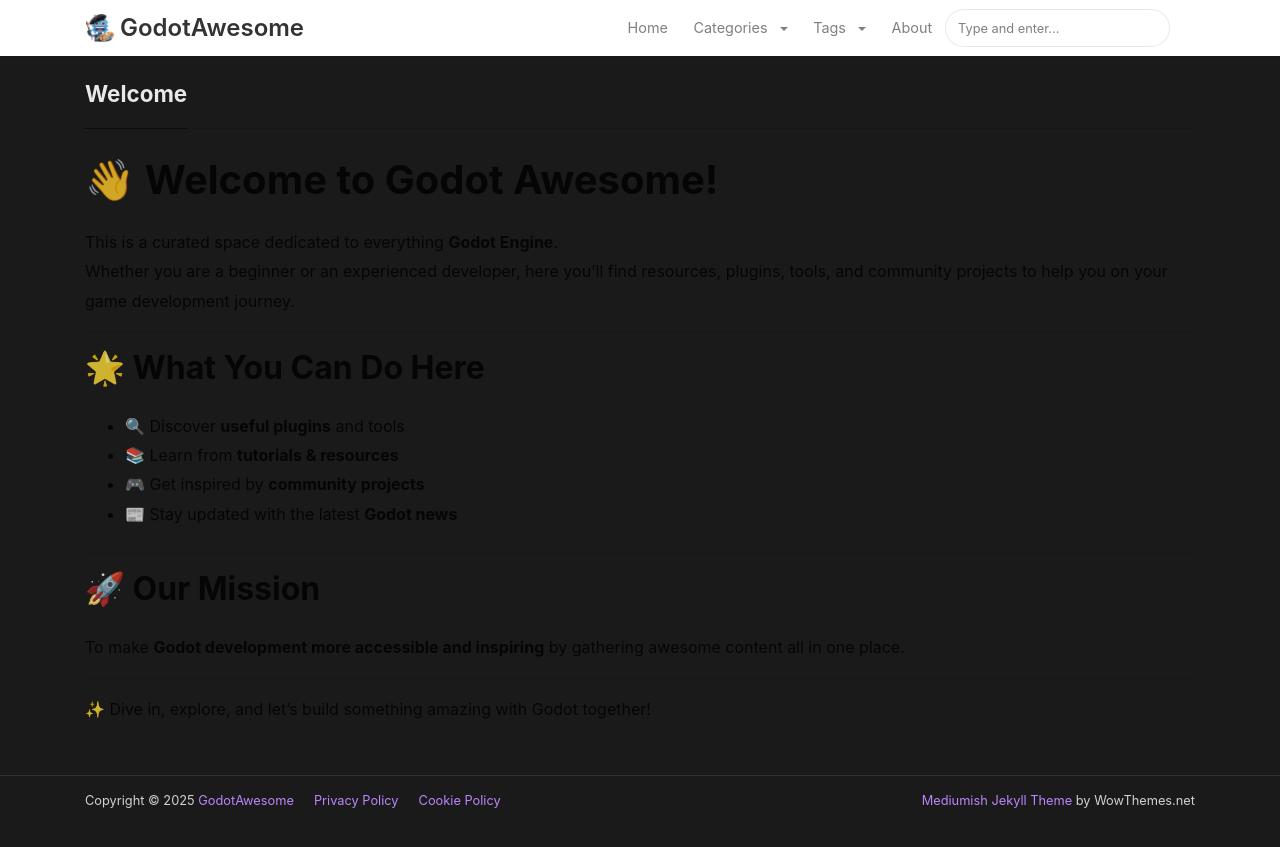
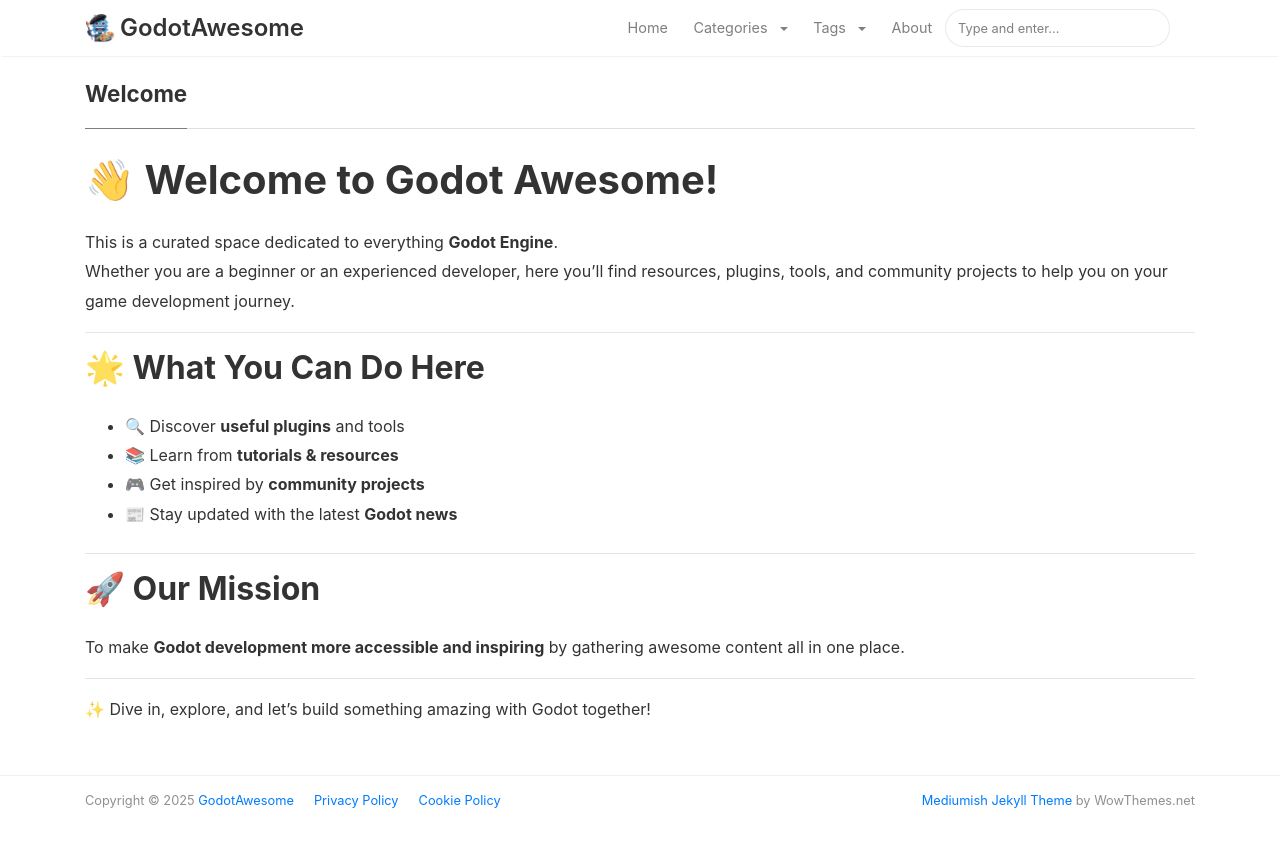
Before and after one commit to godotawesome/godotawesome.github.io, a Jekyll site: the page built from _pages/welcome.md, in a window 1280 px wide. Shown: the top 847 px of the page. Built offline with Jekyll 4.4.1, drawn with Linux system fonts in a browser that asks for light colours; nearby versions of some CDN libraries.

Commit message:
Update _theme-config.scss

```diff
--- a/_sass/_theme-config.scss
+++ b/_sass/_theme-config.scss
@@ -15,7 +15,7 @@
 // 5. Dark (Koyu) - Koyu tema
 
 // Aktif temayı seçmek için aşağıdaki satırı uncomment edin:
-$active-theme: 'dark' !default;
+$active-theme: 'blue' !default;
 
 // DEFAULT THEME (Varsayılan Yeşil Tema)
 // ================================
```
